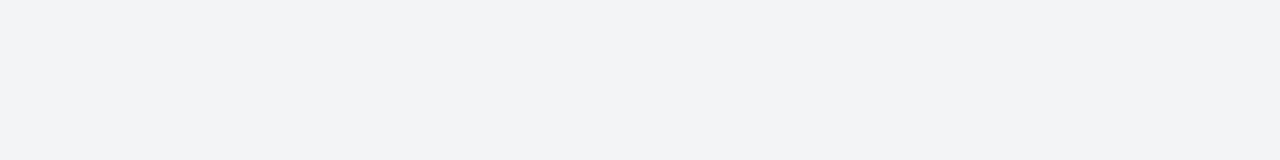
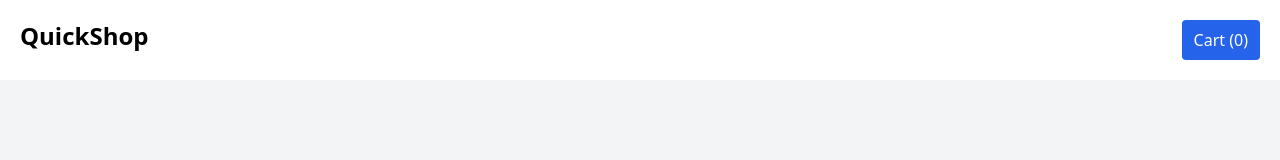
Before and after one commit to sagar-joshi-code/mero-project, a plain HTML site: page index.html in a window 1280 px wide. Drawn offline with nearby package versions, Linux system fonts and the light colour scheme.

Commit message:
add navbar in index page

```diff
--- a/index.html
+++ b/index.html
@@ -7,6 +7,19 @@
     <script src="https://cdn.tailwindcss.com"></script>
 </head>
 <body class="bg-gray-100">
+    <!-- navbar -->
+    <nav class="bg-white">
+        <div class="flex justify-between">
+            <div>
+                <h1 class="font-bold text-2xl p-5">QuickShop</h1>
+            </div>
+            <div>
+                <button class="bg-blue-600 px-3 py-2 rounded m-5 hover:bg-blue-400 hover:scale-105 text-white ">Cart (0)</button>
+            </div>
+        </div>
+
+    </nav>
+     <!-- navbar-ends -->
 
 </body>
 </html>
```
